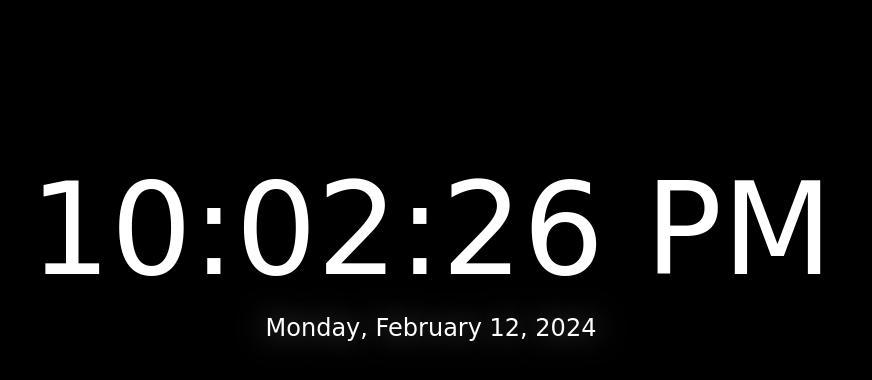
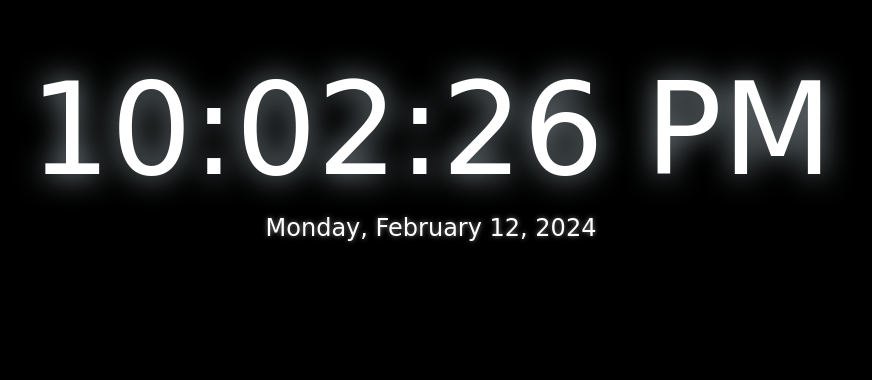
Before and after one commit to PRATIKK0709/DigitalClock, a plain HTML site: page index.html in a window 1280 px wide. Shown: the part 242-622 px from the top of the page, without its empty margins (209-1081 px from the left). Drawn offline with Linux system fonts and the light colour scheme; a web font is replaced by a local one.

Commit message:
Update index.html

```diff
--- a/index.html
+++ b/index.html
@@ -15,6 +15,10 @@
             background-color: #000000; /* you are looking into my diary if you are reading comments here ;)) */
             color: #ffffff;
             text-align: center;
+            display: flex;
+            align-items: center;
+            justify-content: center;
+            min-height: 100vh;
             overflow: hidden;
         }
 
@@ -23,10 +27,12 @@
             top: 0;
             right: 0;
             background-color: rgba(0, 0, 0, 0.9);
+            color: #e0e0e0;
             padding: 20px;
             text-align: right;
             backdrop-filter: blur(10px);
             z-index: 1;
+            width: 100%;
         }
 
         main {
@@ -34,19 +40,18 @@
             flex-direction: column;
             align-items: center;
             justify-content: center;
-            height: 100vh;
-            padding: 100px 20px 20px 20px;
         }
 
         .digital-clock {
             font-size: 8rem;
             margin-bottom: 10px;
+            text-shadow: 0 0 30px rgba(226, 246, 255, 0.7);
         }
 
         .date-info {
             font-size: 1.5rem;
             margin-bottom: 20px;
-            text-shadow: 0 0 30px rgba(255, 255, 255, 0.5);
+            text-shadow: 0 0 5px rgba(255, 255, 255, 0.5);
         }
 
         .fullscreen-button {
@@ -56,7 +61,7 @@
             padding: 12px 24px;
             font-size: 16px;
             cursor: pointer;
-            border-radius: 5px;
+            border-radius: 8px;
             transition: opacity 0.5s ease-out;
             position: fixed;
             top: 20px;
@@ -64,7 +69,7 @@
         }
 
         @media screen and (max-width: 768px) {
-            /* Adjustments for smaller screens */
+
             .digital-clock {
                 font-size: 6rem;
             }
@@ -91,6 +96,7 @@
         <div class="digital-clock" id="clock"></div>
         <div class="date-info" id="dateInfo"></div>
     </main>
+
 
     <script>
         let buttonTimeout;
```
